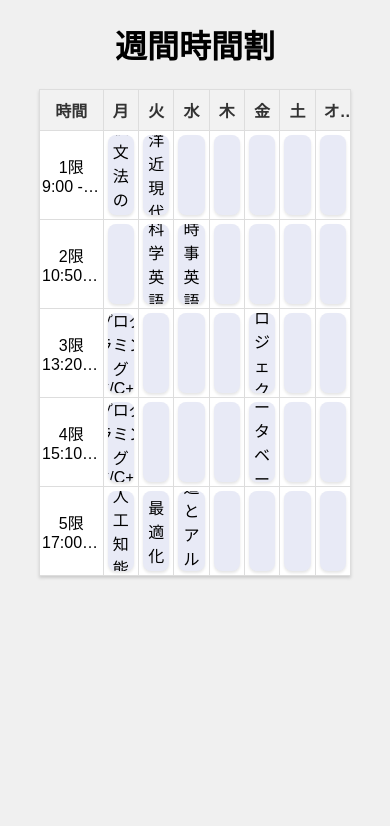
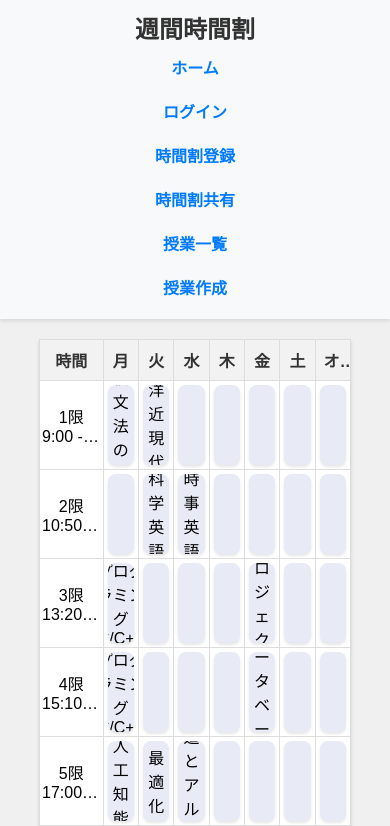
Before and after one commit to takaryo1010/timetableShare, a Flask app: page / in a window 390 px wide. Shown: the top 826 px of the page. Before the commit the page ends 579 px from the top, so only its background shows below. Run offline with Flask 3, Linux system fonts and the light colour scheme.

Commit message:
Update calender: add header

```diff
--- a/article/myflask/static/style.css
+++ b/article/myflask/static/style.css
@@ -11,7 +11,8 @@ h1 {
 
 table {
     width: 80%; /* ページ幅の80%の幅に設定 */
-    margin: 20px auto; /* 上下の余白を20px、左右の余白を自動に設定して中央寄せ */
+    margin: 20px auto;
+    /* margin-right: 0; 右寄せ */
     border-collapse: collapse;
     box-shadow: 0 2px 3px #ccc;
     table-layout: fixed; /* テーブルのレイアウトを固定に設定 */
@@ -74,3 +75,70 @@ td .free {
     padding: 10px;
     margin: 4px;
 }
+
+
+/* ヘッダー全体のスタイル */
+header {
+    background-color: #f8f9fa; /* ヘッダーの背景色 */
+    padding: 10px 20px; /* パディング */
+    box-shadow: 0 2px 4px rgba(0, 0, 0, 0.1); /* 影をつける */
+    display: flex; /* フレックスボックス */
+    justify-content: space-between; /* アイテムを両端に配置 */
+    align-items: center; /* アイテムを中央揃え */
+}
+
+/* タイトルのスタイル */
+header h1 {
+    margin: 0; /* マージンを取り除く */
+    font-size: 1.5em; /* フォントサイズ */
+    color: #333; /* フォントカラー */
+}
+
+/* ナビゲーションバーのスタイル */
+nav ul {
+    list-style: none; /* リストスタイルを無効化 */
+    padding: 0; /* パディングを取り除く */
+    margin: 0; /* マージンを取り除く */
+    display: flex; /* フレックスボックス */
+}
+
+/* ナビゲーションバー内のリンクのスタイル */
+nav ul li {
+    margin-left: 20px; /* 左のマージン */
+}
+
+nav ul li a {
+    text-decoration: none; /* テキストの下線を取り除く */
+    color: #007bff; /* リンクカラー */
+    font-weight: bold; /* フォントを太くする */
+    padding: 5px 10px; /* パディング */
+    border-radius: 5px; /* 角を丸くする */
+    transition: background-color 0.3s; /* 背景色のトランジション */
+}
+
+/* リンクにホバーしたときのスタイル */
+nav ul li a:hover {
+    background-color: #e7f1ff; /* ホバー時の背景色 */
+}
+
+/* レスポンシブデザインのためのメディアクエリ */
+@media (max-width: 768px) {
+    /* スマホやタブレットでのスタイル調整 */
+    header {
+        flex-direction: column; /* スタックして表示 */
+    }
+
+    nav ul {
+        flex-direction: column; /* リンクを縦に並べる */
+        width: 100%; /* 幅いっぱい */
+    }
+
+    nav ul li {
+        text-align: center; /* テキストを中央揃え */
+        margin: 5px 0; /* 上下のマージン */
+    }
+
+    nav ul li a {
+        display: block; /* ブロック要素に */
+    }
+}
--- a/article/myflask/templates/lectures.html
+++ b/article/myflask/templates/lectures.html
@@ -6,7 +6,19 @@
     <link rel="stylesheet" href="{{ url_for('static', filename='style.css') }}">
 </head>
 <body>
-    <h1>週間時間割</h1>
+    <header>
+        <h1>週間時間割</h1>
+        <nav>
+            <ul>
+                <li><a href="/home">ホーム</a></li>
+                <li><a href="/login">ログイン</a></li>
+                <li><a href="/timetable_registration">時間割登録</a></li>
+                <li><a href="/timetable_sharing">時間割共有</a></li>
+                <li><a href="/lecture_list">授業一覧</a></li>
+                <li><a href="/lecture_creation">授業作成</a></li>
+            </ul>
+        </nav>
+    </header>
     <table>
         <tr>
             <th>時間</th>
```
